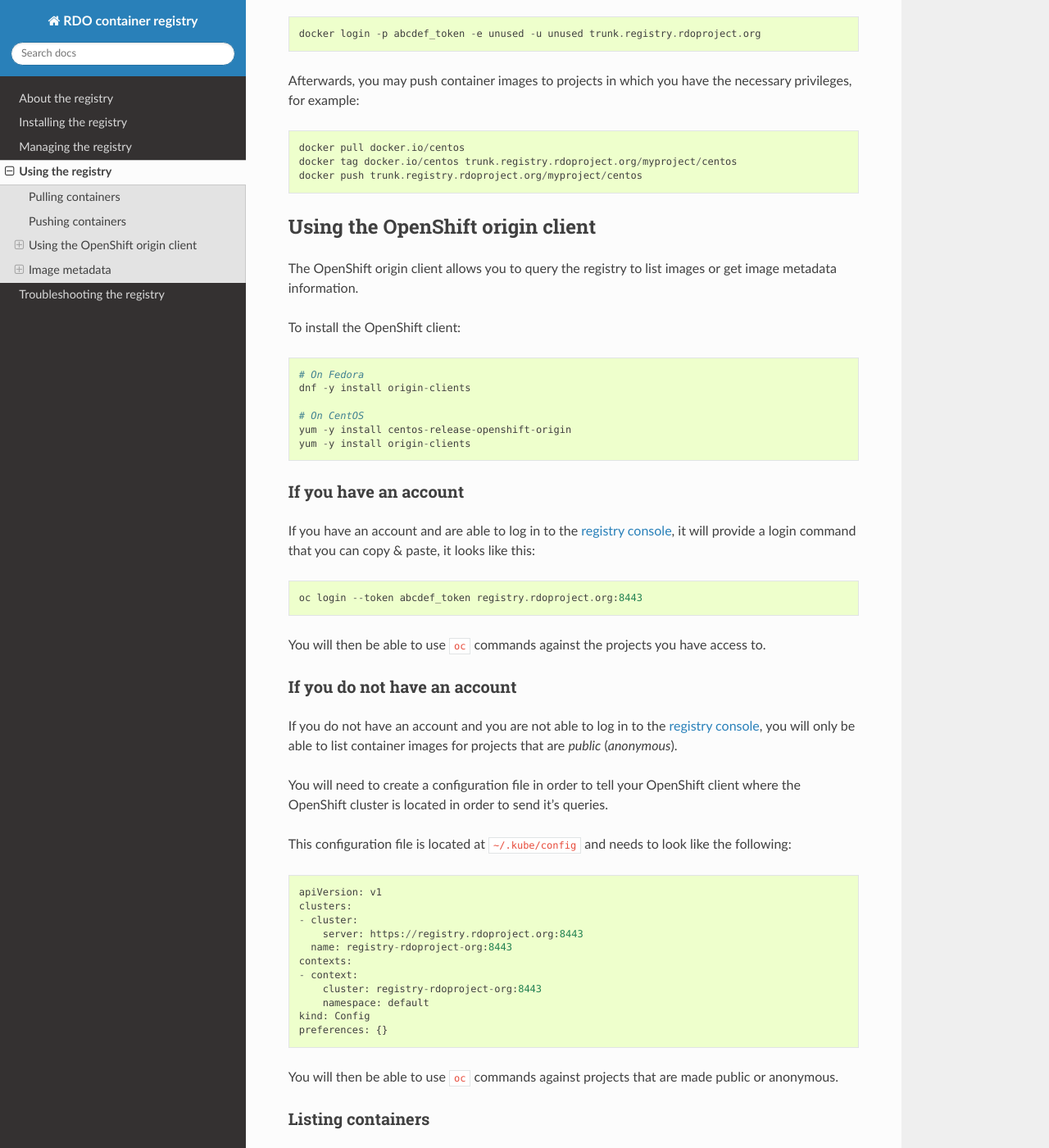
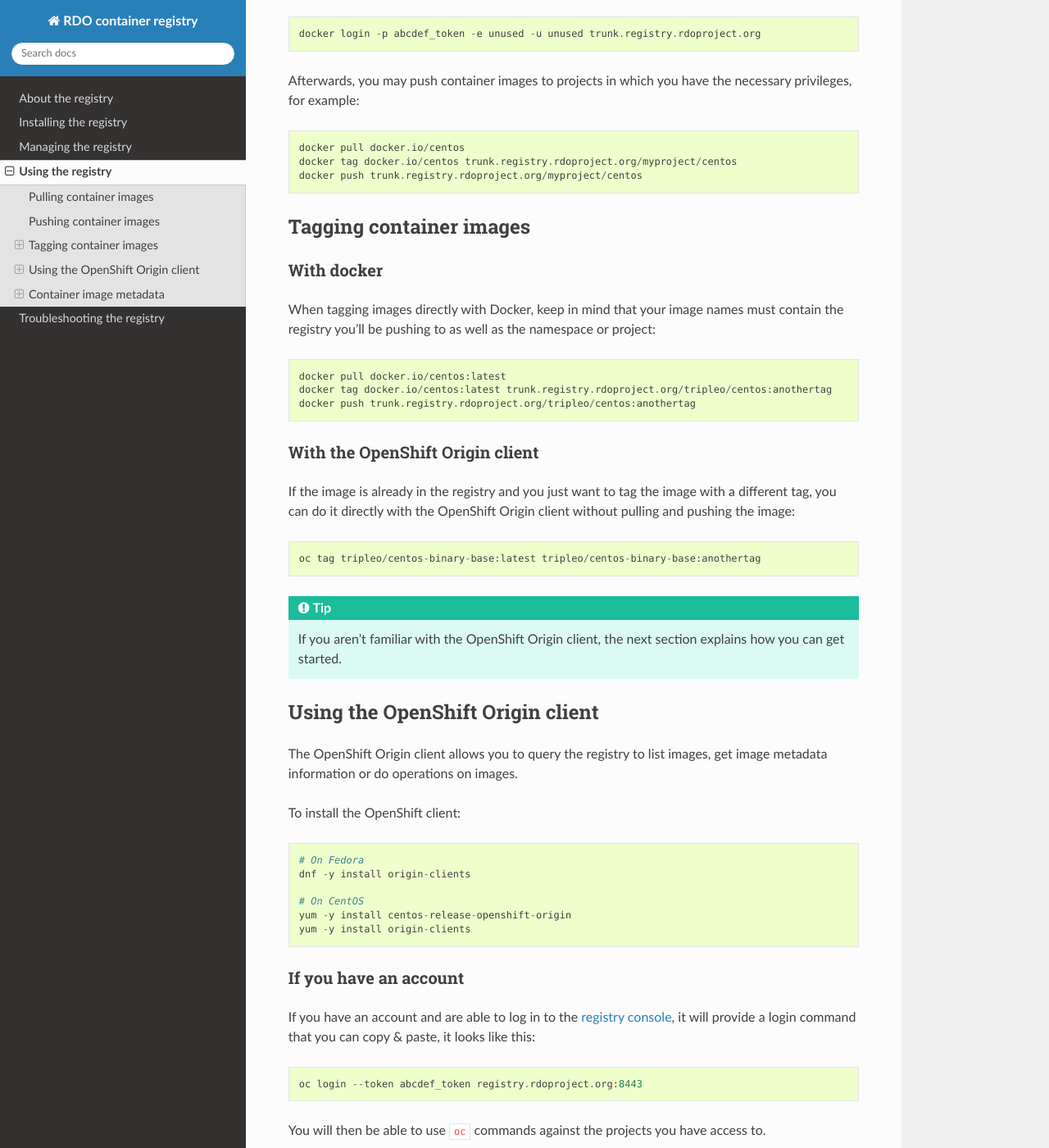
Before and after one commit to rdo-infra/rdo-container-registry, a Sphinx documentation site: the page built from doc/source/using.rst, in a window 1280 px wide and 1400 px high, scrolled down 823 px. Shown: the whole window at 82% size. Built offline with Sphinx 7.4.7 and the Read the Docs theme 2.0.0, drawn with Linux system fonts in a browser that asks for light colours; the version number could not be read and is left out; some of the changed text lies outside the part shown.

Commit message:
Add documentation on image tagging
Change-Id: I6dec595f6ebcfff53b40a9d6e709828016aaf68c

```diff
--- a/doc/source/using.rst
+++ b/doc/source/using.rst
@@ -3,8 +3,8 @@ Using the registry
 
 .. warning:: Fleshing out this documentation is a work in progress.
 
-Pulling containers
-------------------
+Pulling container images
+------------------------
 
 ``docker pull trunk.registry.rdoproject.org/<namespace>/<container>(:<tag>)``
 
@@ -13,8 +13,8 @@ Examples::
   docker pull trunk.registry.rdoproject.org/tripleo/centos-binary-base:latest-passed-ci
   docker pull trunk.registry.rdoproject.org/developer/centos
 
-Pushing containers
-------------------
+Pushing container images
+------------------------
 
 Before you can push containers, you need to log in to the registry using
 the ``docker login`` command.
@@ -40,11 +40,37 @@ privileges, for example::
 .. _registry console: https://console.registry.rdoproject.org
 .. _GitHub team: https://github.com/orgs/rdo-infra/teams/registry-rdoproject-org
 
-Using the OpenShift origin client
+Tagging container images
+------------------------
+
+With docker
+~~~~~~~~~~~
+
+When tagging images directly with Docker, keep in mind that your image names
+must contain the registry you'll be pushing to as well as the namespace or
+project::
+
+    docker pull docker.io/centos:latest
+    docker tag docker.io/centos:latest trunk.registry.rdoproject.org/tripleo/centos:anothertag
+    docker push trunk.registry.rdoproject.org/tripleo/centos:anothertag
+
+With the OpenShift Origin client
+~~~~~~~~~~~~~~~~~~~~~~~~~~~~~~~~
+
+If the image is already in the registry and you just want to tag the image
+with a different tag, you can do it directly with the OpenShift Origin client
+without pulling and pushing the image::
+
+    oc tag tripleo/centos-binary-base:latest tripleo/centos-binary-base:anothertag
+
+.. tip:: If you aren't familiar with the OpenShift Origin client, the next
+         section explains how you can get started.
+
+Using the OpenShift Origin client
 ---------------------------------
 
-The OpenShift origin client allows you to query the registry to list images or
-get image metadata information.
+The OpenShift Origin client allows you to query the registry to list images,
+get image metadata information or do operations on images.
 
 To install the OpenShift client::
 
@@ -94,8 +120,8 @@ the following::
 You will then be able to use ``oc`` commands against projects that are made
 public or anonymous.
 
-Listing containers
-~~~~~~~~~~~~~~~~~~
+Listing container images
+~~~~~~~~~~~~~~~~~~~~~~~~
 
 The OpenShift client has the ability to list available container images in a
 project over CLI::
@@ -111,8 +137,8 @@ project over CLI::
           future version of OpenShift, in the meantime, you can substitute that
           URL by ``trunk.registry.rdoproject.org``.
 
-Image metadata
---------------
+Container image metadata
+------------------------
 
 With the OpenShift client
 ~~~~~~~~~~~~~~~~~~~~~~~~~
```
